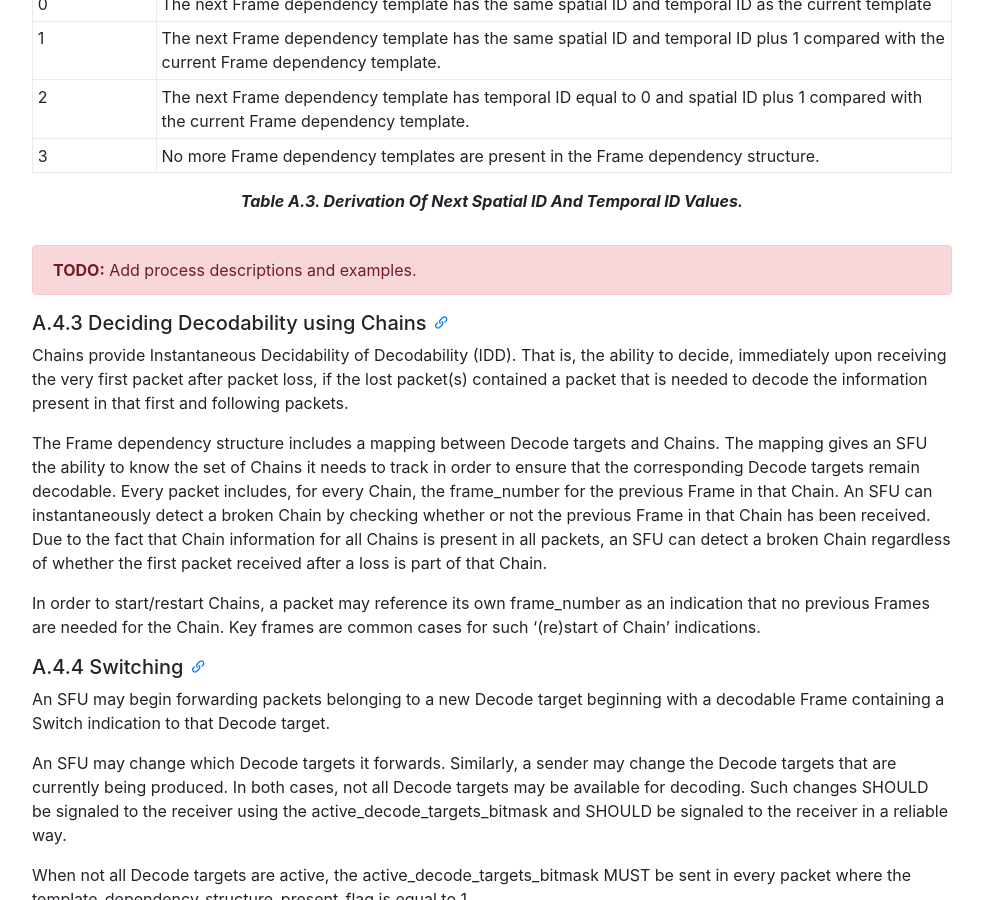
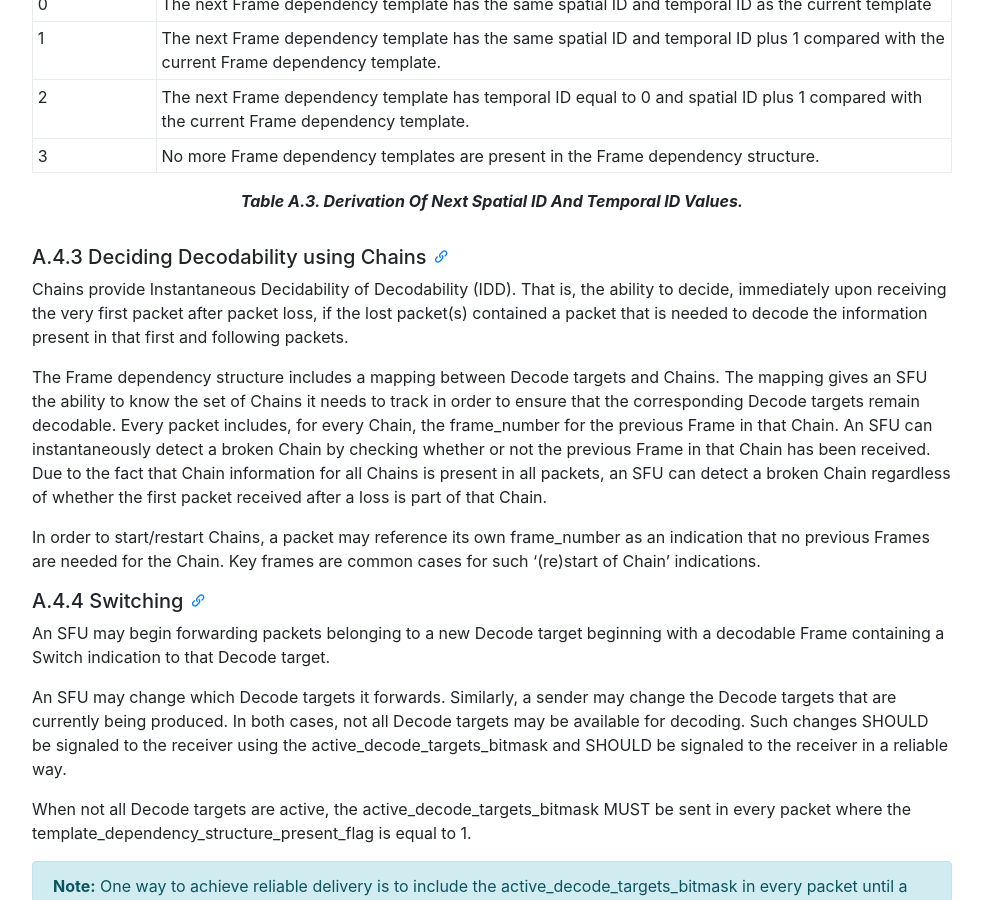
Before and after one commit to AOMediaCodec/av1-rtp-spec, a Jekyll site: the page built from index.md, in a window 1280 px wide and 900 px high, scrolled down 26948 px. Shown: the whole window, without its empty margins (53-1036 px from the left). Built offline with Jekyll 4.4.1, drawn with Linux system fonts in a browser that asks for light colours; nearby versions of some CDN libraries.

Commit message:
Delete old todo

```diff
--- a/av1-rtp-spec.md
+++ b/av1-rtp-spec.md
@@ -1013,9 +1013,6 @@ Table A.2. DTI values.
 Table A.3. Derivation Of Next Spatial ID And Temporal ID Values.
 {: .caption }
 
-**TODO:** Add process descriptions and examples.
-{:.alert .alert-danger }
-
 
 ##### A.4.3 Deciding Decodability using Chains
 
```
